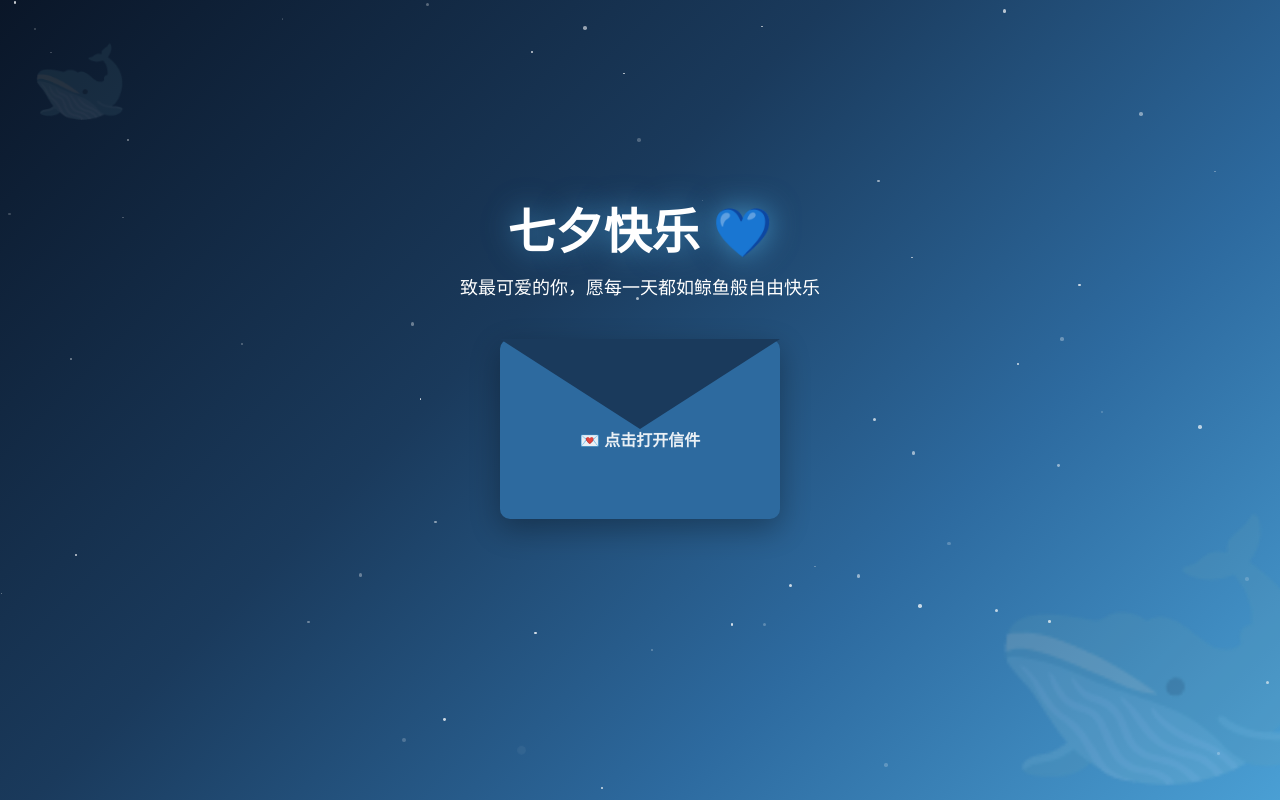
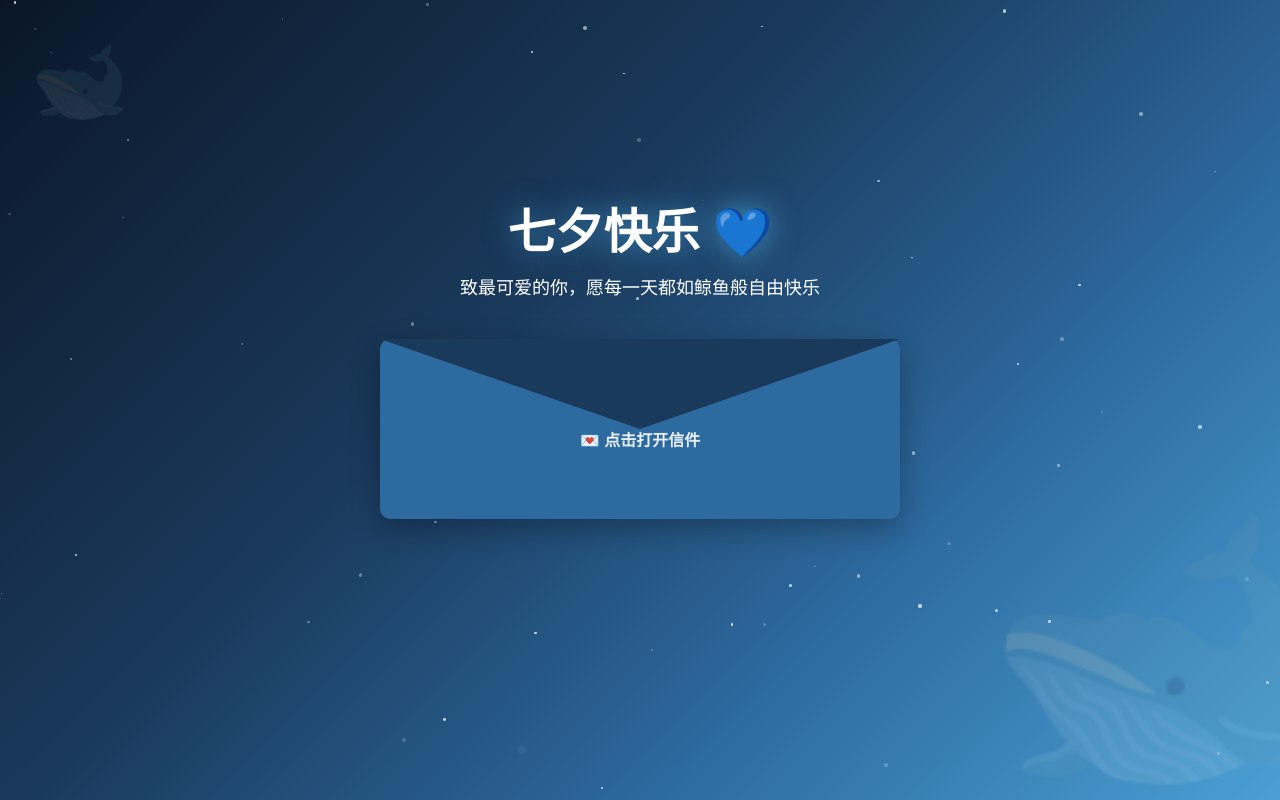
Before and after one commit to yxy-ter/chaochao-happy, a plain HTML site: page index.html in a window 1280 px wide. Drawn offline with Linux system fonts and the light colour scheme.

Commit message:
Update index.html

```diff
--- a/index.html
+++ b/index.html
@@ -68,7 +68,7 @@
         /* 信件专属样式 */
         .letter-container { position: relative; z-index: 10; margin-top: 30px; perspective: 1000px; }
         .envelope {
-            width: 280px; height: 180px; background: #2d6a9f; border-radius: 10px;
+            width: 520px; height: 180px; background: #2d6a9f; border-radius: 10px;
             position: relative; cursor: pointer; margin: 0 auto;
             box-shadow: 0 10px 30px rgba(0,0,0,0.3); transition: all 0.4s ease;
             display: flex; align-items: center; justify-content: center;
```
